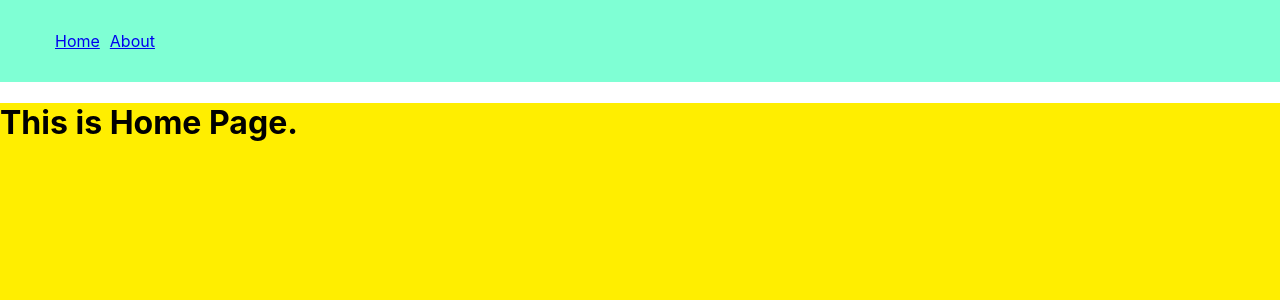
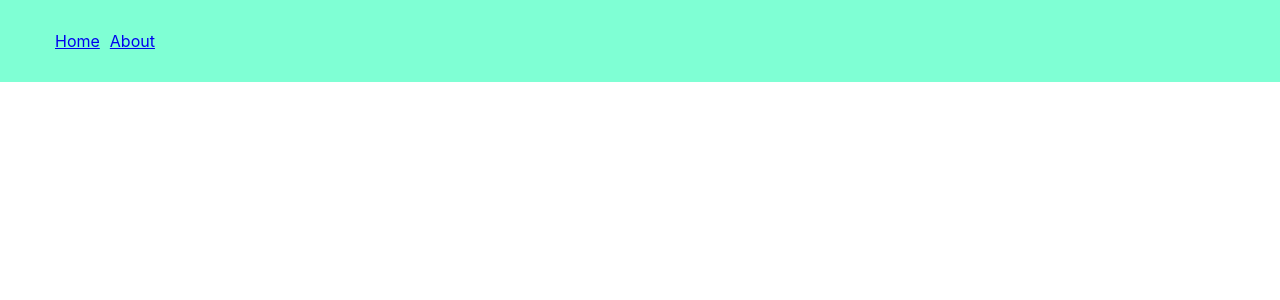
Before and after one commit to AbhishekKumar2233/Box-Office-reactapp, a React (Create React App) app: page / in a window 1280 px wide. Shown: the top 300 px of the page. Built offline with nearby package versions, Linux system fonts and the light colour scheme.

Commit message:
layout according to requirement

```diff
--- a/src/App.js
+++ b/src/App.js
@@ -2,14 +2,11 @@ import React from "react";
 import "./index.css";
 import About from "./Pages/About";
 import Home from "./Pages/Home";
-import Navbar from "./Components/Navbar";
 import { Switch, Route } from "react-router-dom";
 
 function App() {
   return (
     <div>
-      {/* permanent */}
-      <Navbar />
       <Switch>
         {/* home page routing */}
         <Route exact path="/">
--- /dev/null
+++ b/src/Components/MainPageLayout.jsx
@@ -0,0 +1,10 @@
+import React from "react";
+import Navbar from "./Navbar";
+
+export default function MainPageLayout() {
+  return (
+    <div>
+      <Navbar />
+    </div>
+  );
+}
--- a/src/Pages/Home.jsx
+++ b/src/Pages/Home.jsx
@@ -1,10 +1,7 @@
 import React from "react";
+import MainPageLayout from "../Components/MainPageLayout";
 import "../index.css";
 
 export default function Home() {
-  return (
-    <div className="home">
-      <h1>This is Home Page.</h1>
-    </div>
-  );
+  return <MainPageLayout>This is Home page</MainPageLayout>;
 }
```
